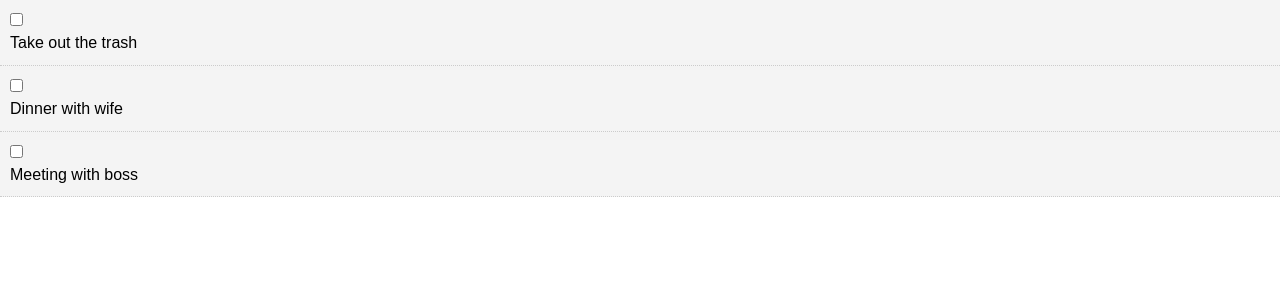
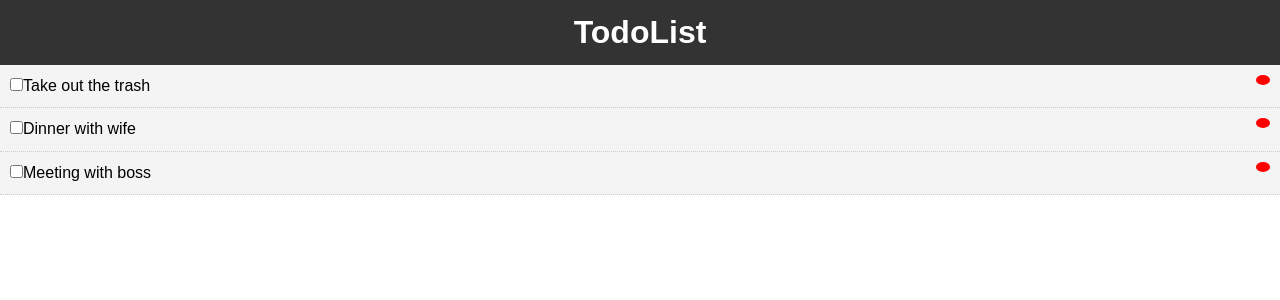
Before and after one commit to daveramai/react-crash-course, a React (Create React App) app in the folder crash-course-app/: page / in a window 1280 px wide. Shown: the top 300 px of the page. Built offline with nearby package versions, Linux system fonts and the light colour scheme.

Commit message:
added delete item functionality and a header layout

```diff
--- a/crash-course-app/src/App.js
+++ b/crash-course-app/src/App.js
@@ -1,6 +1,8 @@
 import React from 'react';
 import './App.css';
+// Header function for static html
 import Todos from './components/Todos';
+import Header from './components/layout/Header';
 
 class App extends React.Component {
   state = {
@@ -39,15 +41,28 @@ class App extends React.Component {
         }) });
   } //end custom arrow function
 
+  // Delete Todo item
+  DeleteTodo = (id) => {
+    // console.log(id);
+    // Only return only the items other than this id
+    this.setState({
+      // ... means we copy what's already there, so ... is the spread operator
+      // filter out the item that matches withthe id provided
+      todos: [...this.state.todos.filter(item => item.id !== id)]
+    })
+
+  } //end delete todo function
+
   render() {
     // test access to state using chrome tools
     //console.log(this.state.todos)
     return (
       <div className="App">
+        <Header />
         {/* Add comment using CTRL+/ */}
         {/* renders the todos component and pass state to it */}
         {/* d. added ToggleComplete as a function to receive the value from Todos.js see step c. */}
-        <Todos todos={this.state.todos} markComplete={ this.ToggleComplete } />
+        <Todos todos={this.state.todos} markComplete={ this.ToggleComplete } delTodo={ this.DeleteTodo } />
       </div>
     );
   }
--- a/crash-course-app/src/components/Todoitem.js
+++ b/crash-course-app/src/components/Todoitem.js
@@ -36,11 +36,14 @@ export class Todoitem extends Component {
             <div style={ this.getStyle() }>
                 {
                 // b. Add checkbox and pass the id value UP THE DOM back to the Todos component (nb: must bind this)
-                <input type="checkbox" onChange={this.props.markComplete.bind(this, id) } />
+                <input type="checkbox" onChange={ this.props.markComplete.bind(this, id) } />
 
                 /* Return the todo title sent from Todos component map function */}
                 {/* Used deconstructed value for 'title' */}
-                <p>{ title }</p>
+                { title }
+
+                {/* Add delete functionality for a Todoitem component */}
+                <button onClick={ this.props.delTodo.bind(this, id) } style={btnStyle} />
             </div>
         )
     } //end render
@@ -54,5 +57,16 @@ Todoitem.propTypes = {
     todo: PropTypes.object.isRequired
 }
 
+// Add button style
+const btnStyle = {
+    background: "#ff0000",
+    color: "#fff",
+    border: "none",
+    padding: "5px 7px",
+    borderRadius: "50%",
+    cursor: "pointer",
+    float: "right",
+  };
+
 
 export default Todoitem
--- a/crash-course-app/src/components/Todos.js
+++ b/crash-course-app/src/components/Todos.js
@@ -15,7 +15,7 @@ class Todos extends React.Component {
         // Each child in a list should have a unique "key" prop else an error will be seen in the dev tools although it wont break the application. But to
         //  supress it, create a key as seen below
         // c. added markComplete value to send it UP THE DOM to App.js (received value from Todoitem.js as a binded value see step b.)
-        <Todoitem key={item.id} todo={ item } markComplete={this.props.markComplete} />
+        <Todoitem key={item.id} todo={ item } markComplete={this.props.markComplete} delTodo={this.props.delTodo} />
     ));
   }
 
--- /dev/null
+++ b/crash-course-app/src/components/layout/Header.js
@@ -0,0 +1,18 @@
+import React from 'react';
+
+function Header() {
+    return (
+        <header style={headerStyle}>
+            <h1>TodoList</h1>
+        </header>
+    )
+} //end function
+
+const headerStyle = {
+    background: '#333',
+    color: '#fff',
+    textAlign: 'center',
+    padding: '10px'
+  }
+
+export default Header;
```
